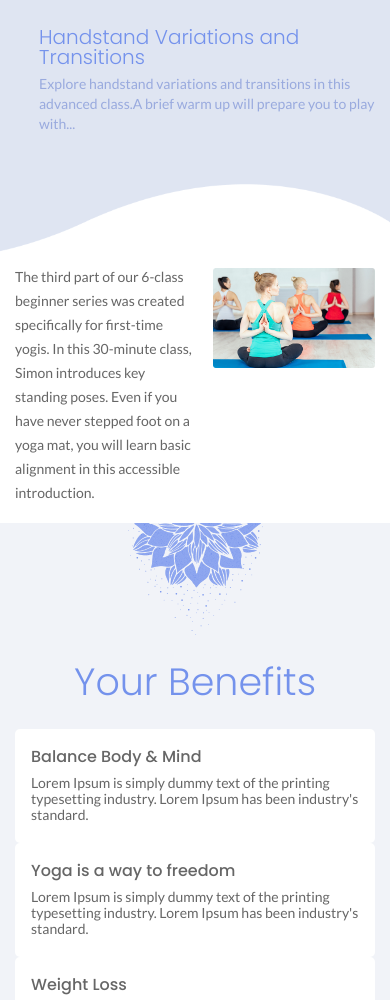
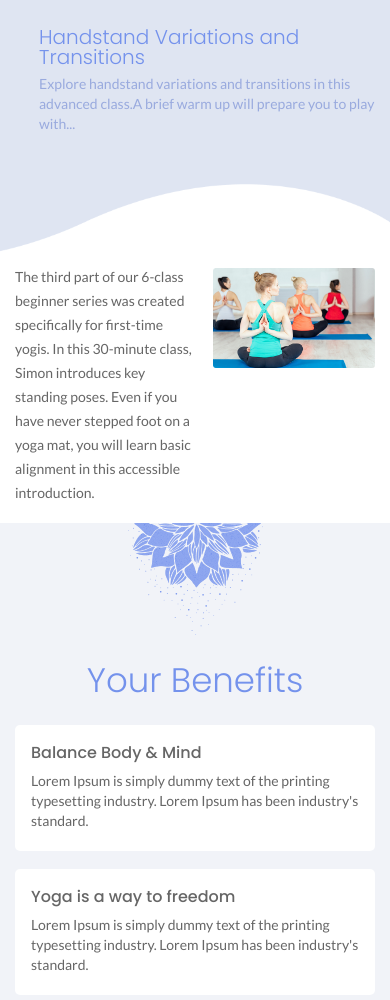
Before and after one commit to marmeladywka/joga, a plain HTML site: page classesSingle.html in a window 390 px wide. Shown: the part 90-1090 px from the top of the page. Drawn offline with Linux system fonts and the light colour scheme.

Commit message:
Update classesSingle.css

```diff
--- a/css/classesSingle.css
+++ b/css/classesSingle.css
@@ -928,12 +928,13 @@ text-align: left;
 /*benefits*/
 
 .benefits__item-text {
-    line-height: 16px;
+    font-size: 14px;
+    line-height: 20px;
     text-align: left;
 }
 
 .benefits__item{
-  margin-bottom: 0;
+  margin-bottom: 5%;
   width: 100%;
   height: 50%;
   }
@@ -946,6 +947,10 @@ text-align: left;
 .benefits__info{
   height: 100%;
   }
+
+.benefits__title{
+  font-size: 34px;
+}
 
   /*footer*/
 
```
